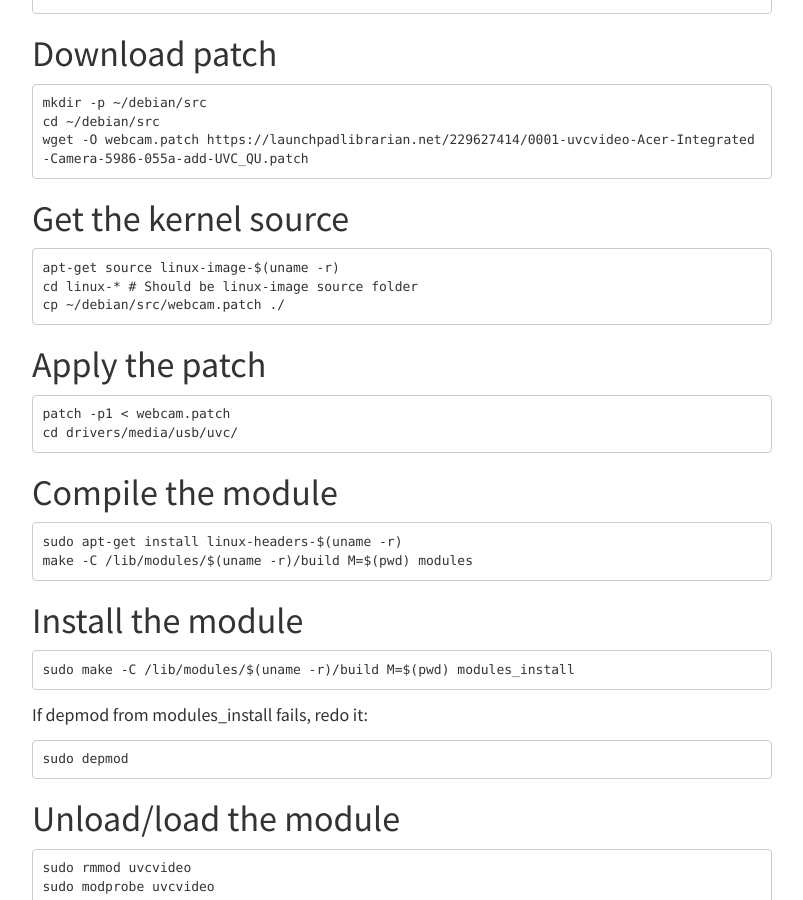
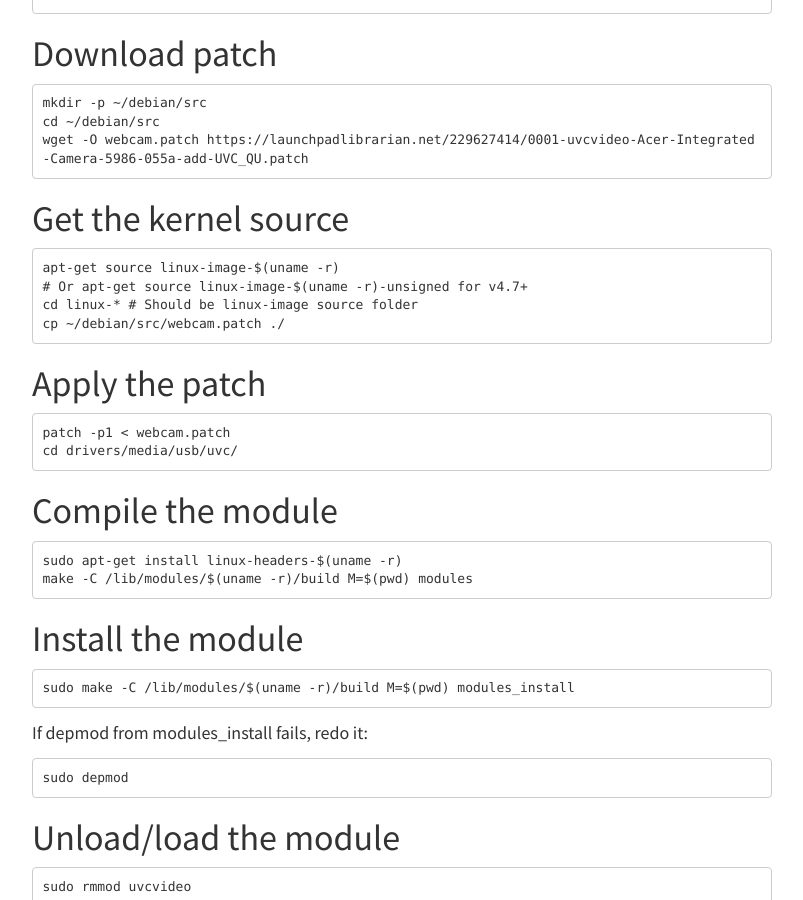
Before and after one commit to merwan/merwan.github.io, a Jekyll site: the page built from _posts/2016-05-12-how-to-make-Lenovo-L450-webcam-work-with-Debian.md, in a window 1280 px wide and 900 px high, scrolled down 489 px. Shown: the whole window, without its empty margins (238-1041 px from the left). Built offline with Jekyll 4.4.1, drawn with Linux system fonts in a browser that asks for light colours; nearby versions of some CDN libraries.

Commit message:
Fix kernel source deb package to install

````diff
--- a/_posts/2016-05-12-how-to-make-Lenovo-L450-webcam-work-with-Debian.md
+++ b/_posts/2016-05-12-how-to-make-Lenovo-L450-webcam-work-with-Debian.md
@@ -32,6 +32,7 @@ wget -O webcam.patch https://launchpadlibrarian.net/229627414/0001-uvcvideo-Acer
 
 ```
 apt-get source linux-image-$(uname -r)
+# Or apt-get source linux-image-$(uname -r)-unsigned for v4.7+
 cd linux-* # Should be linux-image source folder
 cp ~/debian/src/webcam.patch ./
 ```
````
